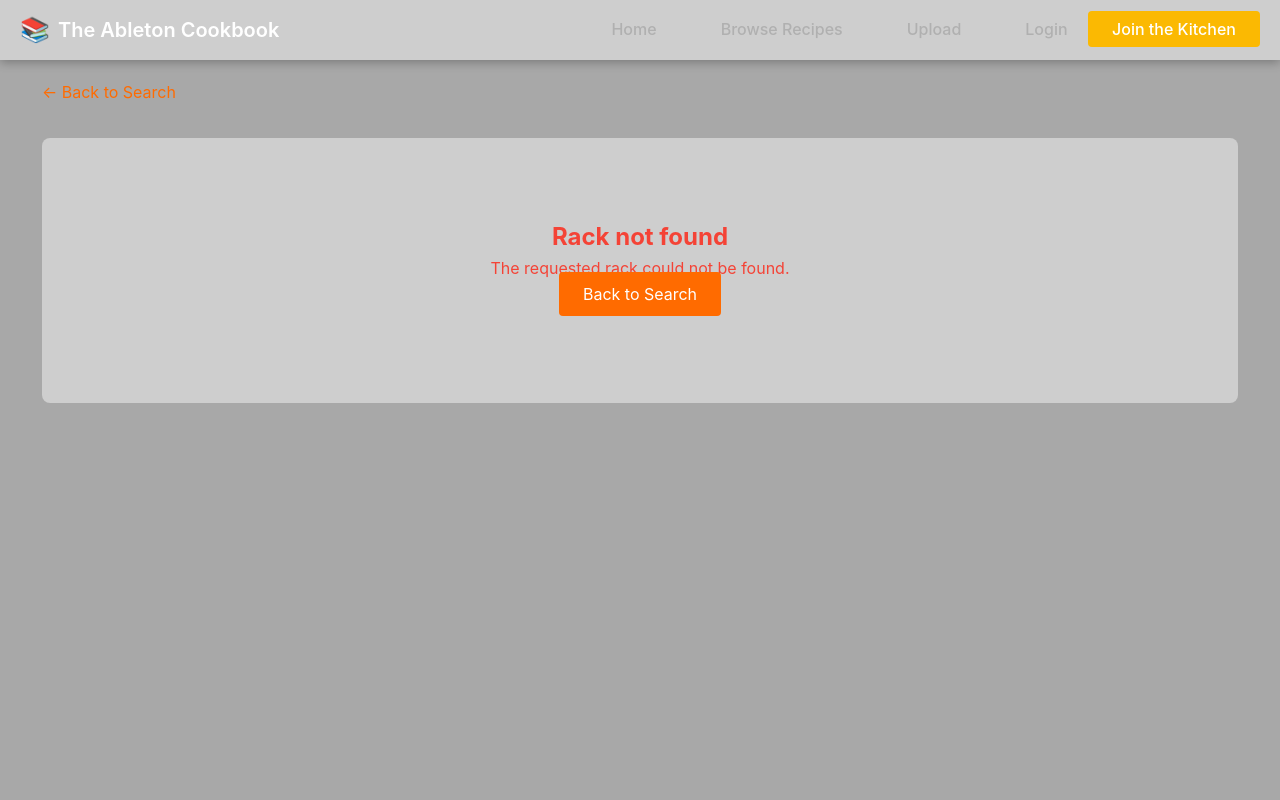
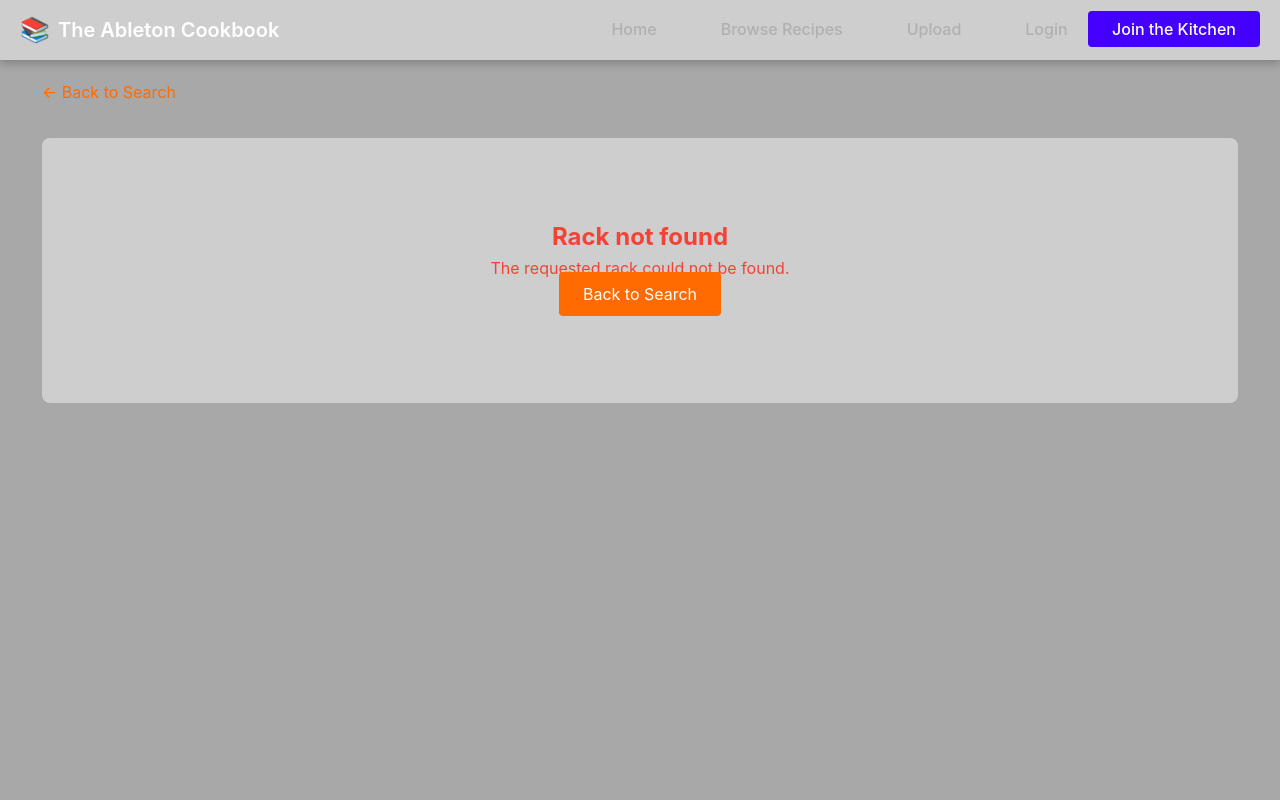
Before and after one commit to teamallnighter/abletonRackExtract, a Flask app: page /rack/1 in a window 1280 px wide. Run offline with Flask 3, Linux system fonts and the light colour scheme; some libraries are stand-ins or nearby versions.

Commit message:
Update color variables and border radius in CSS
Changed --primary and --secondary color variables to new values for a refreshed color scheme. Increased border-radius from 4px to 20px for .rack-detail-meta-item and .rack-detail-description, and removed their background color for a cleaner look.

```diff
--- a/static/css/styles.css
+++ b/static/css/styles.css
@@ -1,7 +1,7 @@
 /* Global styles */
 :root {
-    --primary: #fbb902ff;
-    --secondary: #0d0d0d;
+    --primary: rgb(68, 0, 255);
+    --secondary: #00d5ff;
     --background: #a8a8a8;
     --surface: #cececeff;
     --surface-light: #cdf8ffff;
@@ -1322,9 +1322,8 @@
 }
 
 .rack-detail-meta-item {
-    background: #2a2a2a;
     padding: 1rem;
-    border-radius: 4px;
+    border-radius: 20px;
 }
 
 .rack-detail-meta-label {
@@ -1338,9 +1337,8 @@
 }
 
 .rack-detail-description {
-    background: #2a2a2a;
     padding: 1rem;
-    border-radius: 4px;
+    border-radius: 20px;
     margin-bottom: 1rem;
 }
 
```
